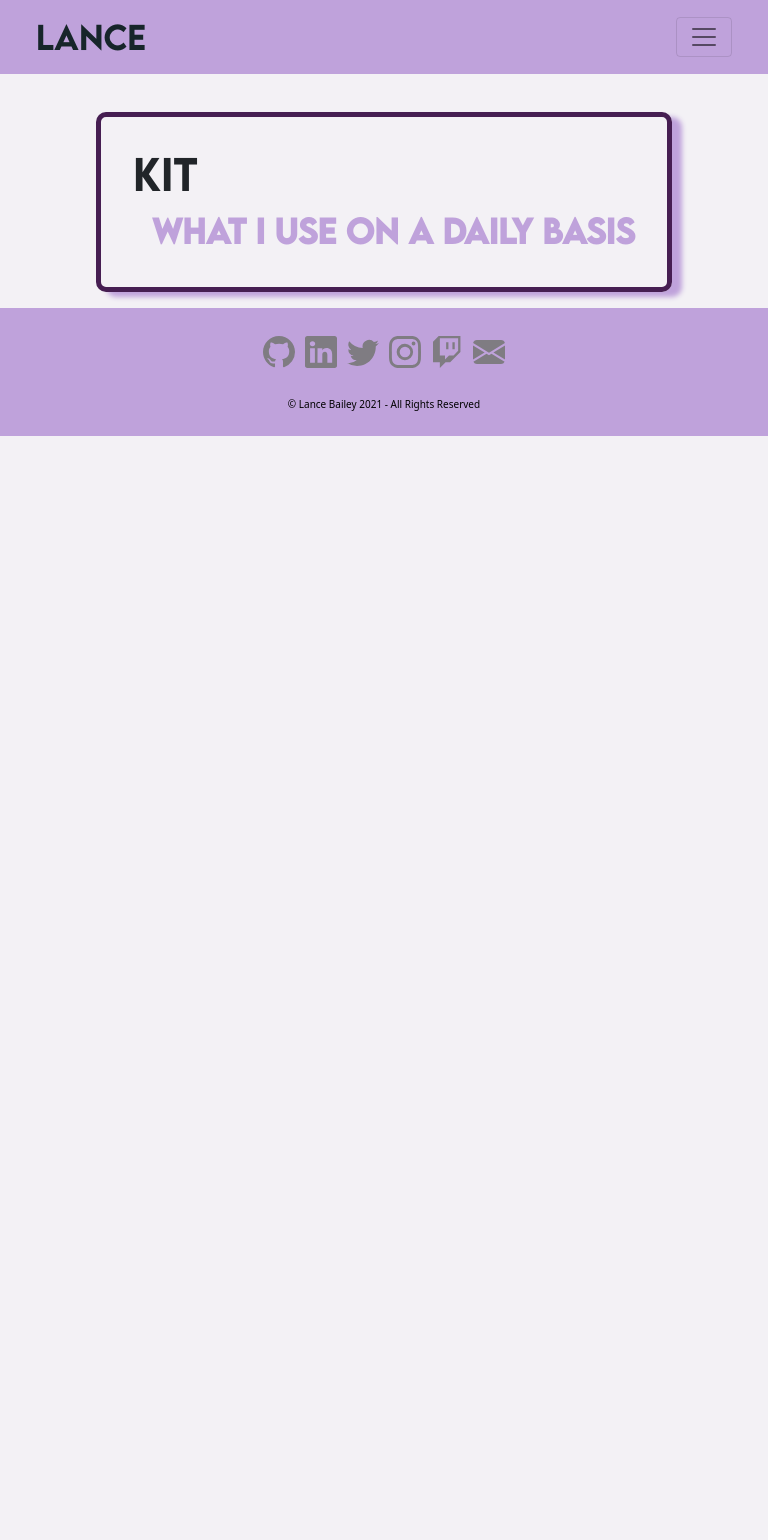
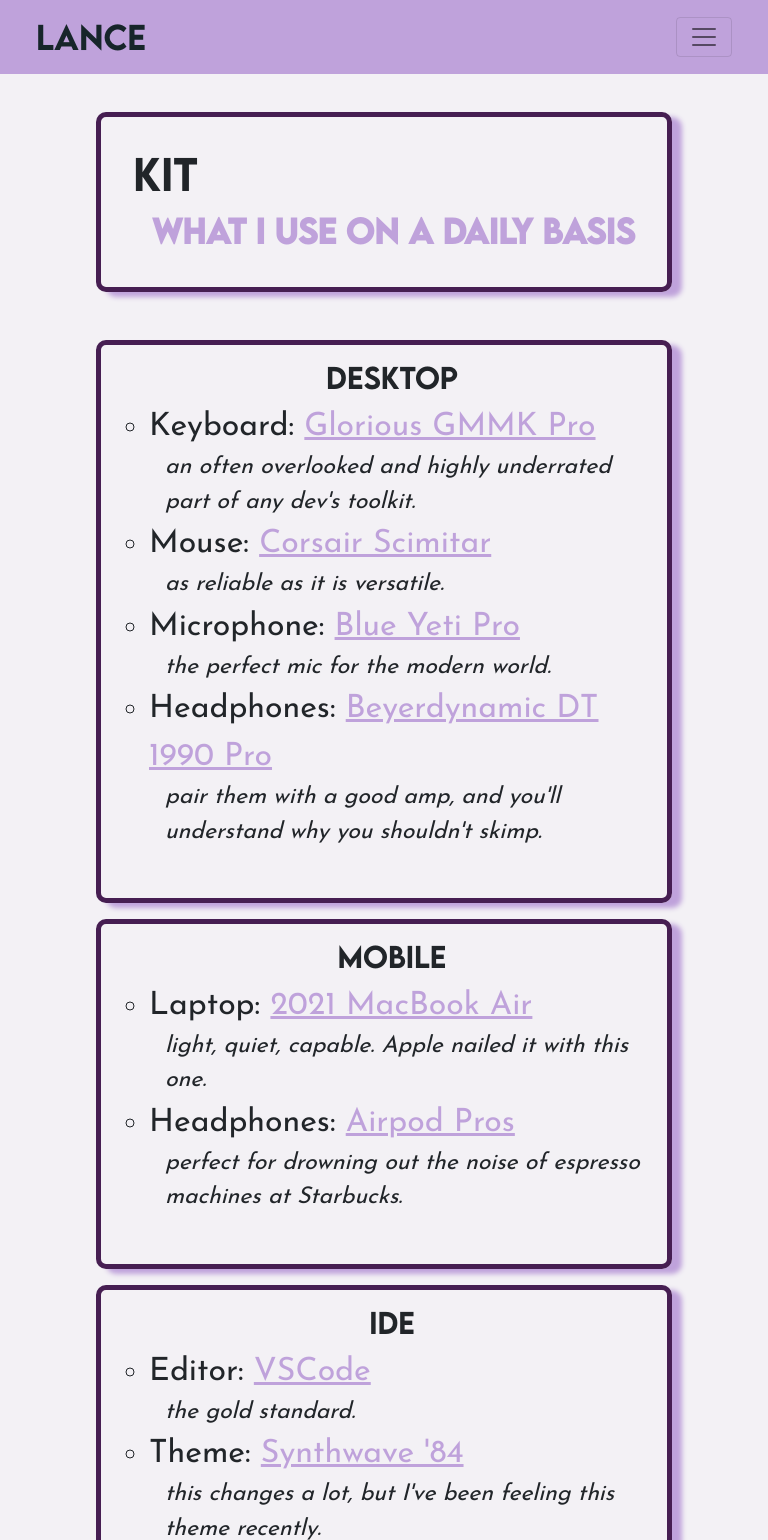
Before and after one commit to lancebailey26/portfolioREACT, a React (Create React App) app in the folder client/: page /kit in a window 768 px wide. Shown: the top 1540 px of the page. Before the commit the page ends 800 px from the top, so only its background shows below. Built offline with nearby package versions, Linux system fonts and the light colour scheme; no server answers.

Commit message:
finish kit

```diff
--- a/client/src/App.css
+++ b/client/src/App.css
@@ -211,6 +211,29 @@ p{
   margin: auto;
   font-family: 'Lora', serif;
 }
+.kitContainer{
+  padding: 1rem 1rem;
+    border: 5px solid var(--purple);
+    border-radius: 10px;
+    box-shadow: 10px 5px 5px  var(--pastelpurple);
+    margin-bottom: 1rem;
+
+}
+.kit{
+  padding: 1rem;
+
+}
+.kitContainer h2{
+  font-family: 'lemonmilk';
+}
+.kitContainer a{
+  color: var(--pastelpurple)
+}
+.sub{
+  text-align: left;
+  font-size: 12px;
+  font-style: italic;
+}
 }
 
 /*desktop*/
@@ -407,4 +430,27 @@ p{
   margin-right: 1rem;
   margin-bottom: 1rem;
 }
+.kitContainer{
+  padding: 1rem 1rem 2rem 2rem;
+    border: 5px solid var(--purple);
+    border-radius: 10px;
+    box-shadow: 10px 5px 5px  var(--pastelpurple);
+    margin-bottom: 1rem;
+
 }
+.kit{
+  padding: 1rem;
+
+}
+.kitContainer h2{
+  font-family: 'lemonmilk';
+}
+.kitContainer a{
+  color: var(--pastelpurple)
+}
+.sub{
+  text-align: left;
+  font-size: 23px;
+  font-style: italic;
+}
+}
--- a/client/src/components/general.js
+++ b/client/src/components/general.js
@@ -21,6 +21,13 @@ const twitch =
       color: 'inherit',
       textDecoration: 'none'
   }
+  const lemonmilk = {
+    fontFamily: 'lemonmilk'
+  }
+  const flair ={
+    fontSize: '14px',
+  }
+
   return (
     <div className="content">
       <div className="contentContainer">
@@ -118,7 +125,14 @@ const twitch =
           </ul>
         </div>
         <div data-aos="flip-up" data-aos-duration="1500" className='box'>
-            <p> WRITE SOMETHING COOL ABOUT YOURSELF </p>
+            <h3 style={lemonmilk}> Lance (Noun): </h3>
+            <br/>
+            <p>A Midwest developer with a knack for making functional apps. *</p>
+            <br/>
+            <br/>
+            <br/>
+            <p style={flair}></p>
+            <p style={flair}>* Rolex wearing, diamond ring wearing, limousine riding, jet flying, kiss stealing, wheeling dealing son of a gun.</p>
         </div>
       </div>
     </div>
--- a/client/src/components/kit.js
+++ b/client/src/components/kit.js
@@ -6,13 +6,71 @@ export default function kit(){
         float: 'right',
         color: '#BFA2DB',
         fontWeight: 'bold'
+    }
+    const text = {
+        textAlign: 'left',
+        listStyleType:'circle'
+    }
 
-
-    }
     return (
+        <>
         <div data-aos='fade-right' data-aos-duration="1500" className='header'>
             <h1>KIT</h1>
             <p style={fullStack}> what i use on a daily basis </p>
         </div>
+        <div className="content">
+            <div className='kitContainer'>
+            <h2>DESKTOP</h2>
+            <ul style={text}>
+                <li>Keyboard: <a href='https://www.pcgamingrace.com/products/glorious-gmmk-pro-75-barebone-white'>Glorious GMMK Pro</a></li>
+                    <ul>
+                        <li className='sub'>an often overlooked and highly underrated part of any dev's toolkit.</li>
+                    </ul>
+                <li>Mouse: <a href='https://www.amazon.com/Corsair-Scimitar-Gaming-Backlit-Optical/dp/B082LRMY53?th=1'>Corsair Scimitar</a></li>
+                <ul>
+                        <li className='sub'>as reliable as it is versatile.</li>
+                    </ul>
+                <li>Microphone: <a href='https://www.amazon.com/Blue-Yeti-USB-Microphone-Silver/dp/B00N1YPXW2?th=1'>Blue Yeti Pro</a>
+                <ul>
+                        <li className='sub'>the perfect mic for the modern world.</li>
+                    </ul>
+                </li>
+                <li>Headphones: <a href='https://www.amazon.com/beyerdynamic-1990-Pro-Black-Dt1990/dp/B01KM9EJ7I/'>Beyerdynamic DT 1990 Pro</a></li>
+                <ul>
+                        <li className='sub'>pair them with a good amp, and you'll understand why you shouldn't skimp.</li>
+                    </ul>
+            </ul>
+            </div>
+
+            <div className='kitContainer'>
+            <h2>MOBILE</h2>
+            <ul style={text}>
+                <li>Laptop: <a href='https://www.apple.com/macbook-air/'>2021 MacBook Air</a></li>
+                <ul>
+                        <li className='sub'>light, quiet, capable. Apple nailed it with this one.</li>
+                    </ul>
+                <li>Headphones: <a href='https://www.apple.com/airpods-pro/'>Airpod Pros</a></li>
+                <ul>
+                        <li className='sub'>perfect for drowning out the noise of espresso machines at Starbucks.</li>
+                    </ul>
+            </ul>
+            </div>
+
+            <div className='kitContainer'>
+            <h2>IDE</h2>
+            <ul style={text}>
+                <li>Editor: <a href='https://code.visualstudio.com/'>VSCode</a></li>
+                <ul>
+                        <li className='sub'>the gold standard.</li>
+                    </ul>
+                <li>Theme: <a href='https://vscodethemes.com/e/RobbOwen.synthwave-vscode'>Synthwave '84</a></li>
+                <ul>
+                        <li className='sub'>this changes a lot, but I've been feeling this theme recently.</li>
+                    </ul>
+            </ul>
+            </div>
+        </div>
+
+    </>
     )
 }
```
